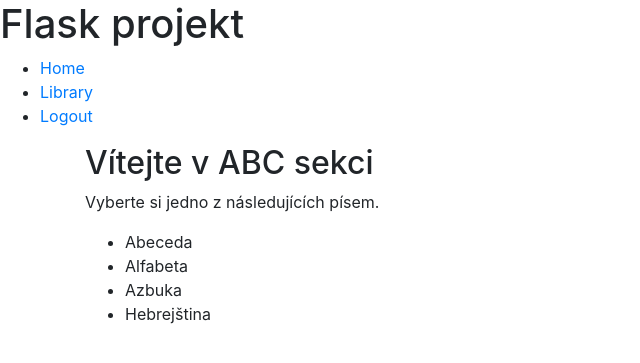
After one commit to MartinBurda/flask-test, a Flask app: page /library/ in a window 1280 px wide. The commit adds this page. Shown: the top 363 px of the page, without its empty margins (0-640 px from the left). Run offline with Flask 3, Linux system fonts and the light colour scheme; the visitor is signed in with stand-in values (Sample User, id 1).

Commit message:
login & register a flash message

```diff
--- a/app/__init__.py
+++ b/app/__init__.py
@@ -1,9 +1,15 @@
 from flask import Flask, render_template
 
+"""
+Tajný klíč, spojení s databází
+"""
 app = Flask(__name__, template_folder='../templates', static_folder='../static')
 app.config['SECRET_KEY'] = 'rtzuioijhgfdsxcvbnjhgfdcvbhztrfdc'
 app.config['DATABASE'] = "database.sqlite"
 
+"""
+index
+"""
 @app.route('/')
 def index():
     return render_template('index.html')
--- a/app/db.py
+++ b/app/db.py
@@ -2,6 +2,9 @@ import sqlite3
 
 DB_PATH = "database.sqlite"
 
+"""
+spojení
+"""
 def connect_db(db_path=DB_PATH):
     try:
         conn = sqlite3.connect(db_path)
@@ -10,6 +13,9 @@ def connect_db(db_path=DB_PATH):
         print(f"Error connecting to database: {e}")
         return None
 
+"""
+vytvoření
+"""
 def create_db():
     conn = connect_db()
     if conn:
@@ -23,6 +29,10 @@ def create_db():
         finally:
             conn.close()
 
+
+"""
+execute
+"""
 def db_execute(command, params=None, path=DB_PATH):
     conn = connect_db(path)
     if conn:
--- /dev/null
+++ b/app/library.py
@@ -0,0 +1,11 @@
+from flask import Blueprint, render_template
+from app.login import login_required
+bp = Blueprint('library', __name__, url_prefix='/library', template_folder='../templates', static_folder='../static')
+
+"""
+render library
+"""
+@bp.route('/')
+@login_required
+def index():
+    return render_template('library.html')
--- a/app/login.py
+++ b/app/login.py
@@ -1,8 +1,19 @@
+from functools import wraps
+
 import flask
-from flask import Blueprint, request, redirect, url_for, flash, render_template
+from flask import Blueprint, request, redirect, url_for, flash, render_template, session
 from app import db
 from app.db import db_execute
 bp = Blueprint('login', __name__, url_prefix='/login')
+
+"""
+Funkce pro odhlášení
+"""
+@bp.route("/logout")
+def logout():
+    session.pop("username", None)
+    flash("You have been logged out")
+    return redirect(url_for("index"))
 @bp.route('/', methods=['GET', 'POST'])
 def login():
     if request.method == 'POST':
@@ -13,30 +24,44 @@ def login():
         result = db_execute(command, (username,password))
 
         if result:
+            session["username"] = username
             flask.flash("Login successful")
         else:
             flask.flash("Login unsuccessful")
     return render_template("login.html")
 
+"""
+Funkce pro registraci
+"""
 @bp.route('/register', methods=['GET', 'POST'])
 def register():
     if request.method == 'POST':
         username = request.form['username']
         password = request.form['password']
+        password1 = request.form['password1']
+        email = request.form['email']
 
         command = "SELECT username FROM users WHERE username = ?"
         result = db_execute(command, (username,))
         if not result :
-            command = "INSERT INTO users (username, password) VALUES (?, ?)"
-            result = db_execute(command, (username,password))
-            flask.flash("register successful")
+            if password == password1:
+                command = "INSERT INTO users (username, password,email) VALUES (?, ?, ?)"
+                result = db_execute(command, (username,password,email))
+                flask.flash("register successful")
+            else:
+                flask.flash("passwords doesn't match")
         else:
             flask.flash("User already exists")
     return render_template("register.html")
 
-@bp.route("/users")
-def user_list():
-    command = "SELECT * FROM users"
-    result = db_execute(command)
-    print(result)
-    return render_template("user.html", result=result)
+"""
+session - zamezení přístupu k určitým stránkám...
+"""
+def login_required(func):
+    @wraps(func)
+    def wrapper(*args, **kwargs):
+        if "username" not in session:
+            flask.flash("You need to login first")
+            return redirect(url_for("login.login"))
+        return func(*args, **kwargs)
+    return wrapper
--- a/main.py
+++ b/main.py
@@ -1,12 +1,15 @@
 from flask import render_template, request, flash, redirect, url_for
-from app import app, login, db
+from app import app, login, db, library
 from app.db import create_db
 from os import path
 
 app.register_blueprint(login.bp)
+app.register_blueprint(library.bp)
 
+"""
+hlavní funkce
+"""
 if __name__ == '__main__':
-    print(app.config["DATABASE"])
     if not path.exists(app.config["DATABASE"]):
         create_db()
     print("inicializace databaze")
--- a/templates/base.html
+++ b/templates/base.html
@@ -10,9 +10,13 @@
     <h1>Flask projekt</h1>
     <nav>
         <ul>
-            <li><a href="{{ url_for('index') }}">Domů</a></li>
+            <li><a href="{{ url_for('index') }}">Home</a></li>
+            <li><a href="{{ url_for('library.index') }}">Library</a></li>
+            {% if session["username"] %}
+            <li><a href="{{ url_for('login.logout') }}">Logout</a></li>
+            {% else %}
             <li><a href="{{ url_for('login.login') }}">Login</a></li>
-            <li><a href="{{ url_for('login.register') }}">Register</a></li>
+            {% endif %}
         </ul>
     </nav>
 
--- /dev/null
+++ b/templates/library.html
@@ -0,0 +1,26 @@
+{% extends 'base.html' %}
+{% block css %}
+<link rel="stylesheet" type="text/css" href="{{url_for('static', filename='css/templates.css')}}">
+{% endblock %}
+
+{% block title %}
+Knihovna pro přihlášené
+{% endblock %}
+
+{% block content %}
+<main class="container">
+    <section>
+        <h2>Vítejte v ABC sekci</h2>
+        <p>Vyberte si jedno z následujících písem.</p>
+    </section>
+
+    <nav>
+        <ul>
+            <li ><a>Abeceda</a></li>
+            <li><a>Alfabeta</a></li>
+            <li><a>Azbuka</a></li>
+            <li><a >Hebrejština</a></li>
+        </ul>
+    </nav>
+</main>
+{% endblock %}
```
Also changed, not shown: templates/register.html (+8 -0 lines), templates/user.html (deleted, +0 -13 lines).
